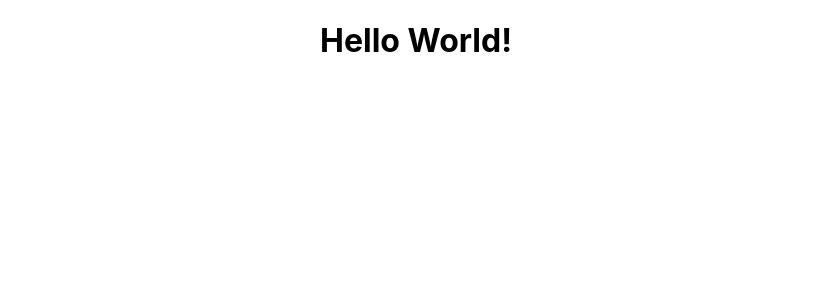
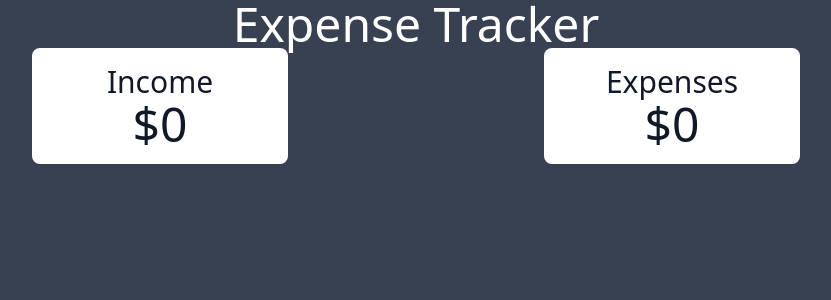
Before and after one commit to faisalsayed10/expense-organizer, a React (Create React App) app: page / in a window 1280 px wide. Shown: the top 300 px of the page, without its empty margins (224-1055 px from the left). Built offline with nearby package versions, Linux system fonts and the light colour scheme.

Commit message:
added display blocks

```diff
--- a/package.json
+++ b/package.json
@@ -8,7 +8,8 @@
     "@testing-library/user-event": "^7.1.2",
     "react": "^16.13.1",
     "react-dom": "^16.13.1",
-    "react-scripts": "3.4.3"
+    "react-scripts": "3.4.3",
+    "tailwindcss": "^1.7.6"
   },
   "scripts": {
     "start": "react-scripts start",
--- a/public/index.html
+++ b/public/index.html
@@ -15,6 +15,11 @@
       user's mobile device or desktop. See https://developers.google.com/web/fundamentals/web-app-manifest/
     -->
     <link rel="manifest" href="%PUBLIC_URL%/manifest.json" />
+    <link
+      href="https://fonts.googleapis.com/css2?family=Merriweather+Sans:ital,wght@0,300;0,400;0,500;0,600;0,700;0,800;1,300;1,400;1,500;1,600;1,700;1,800&display=swap"
+      rel="stylesheet"
+    />
+    <link href="https://unpkg.com/tailwindcss@^1.0/dist/tailwind.min.css" rel="stylesheet">
     <!--
       Notice the use of %PUBLIC_URL% in the tags above.
       It will be replaced with the URL of the `public` folder during the build.
@@ -24,9 +29,9 @@
       work correctly both with client-side routing and a non-root public URL.
       Learn how to configure a non-root public URL by running `npm run build`.
     -->
-    <title>React App</title>
+    <title>Expense Organizer</title>
   </head>
-  <body>
+  <body class="m-0 p-0 bg-gray-700 text-white font-sans">
     <noscript>You need to enable JavaScript to run this app.</noscript>
     <div id="root"></div>
     <!--
--- a/src/App.css
+++ /dev/null
@@ -1,38 +0,0 @@
-.App {
-  text-align: center;
-}
-
-.App-logo {
-  height: 40vmin;
-  pointer-events: none;
-}
-
-@media (prefers-reduced-motion: no-preference) {
-  .App-logo {
-    animation: App-logo-spin infinite 20s linear;
-  }
-}
-
-.App-header {
-  background-color: #282c34;
-  min-height: 100vh;
-  display: flex;
-  flex-direction: column;
-  align-items: center;
-  justify-content: center;
-  font-size: calc(10px + 2vmin);
-  color: white;
-}
-
-.App-link {
-  color: #61dafb;
-}
-
-@keyframes App-logo-spin {
-  from {
-    transform: rotate(0deg);
-  }
-  to {
-    transform: rotate(360deg);
-  }
-}
--- a/src/App.js
+++ b/src/App.js
@@ -1,10 +1,16 @@
-import React from 'react';
-import './App.css';
+import React, { useState } from "react";
+import Blocks from "./Blocks";
 
 function App() {
+  const [income, setIncome] = useState([0]);
+  const [expense, setExpense] = useState([0])
+
   return (
-    <div className="App">
-      <h1>Hello World!</h1>
+    <div className="text-center">
+      <header>
+        <h1 className="text-5xl">Expense Tracker</h1>
+      </header>
+      <Blocks income={income} expense={expense} />
     </div>
   );
 }
--- /dev/null
+++ b/src/Blocks.js
@@ -0,0 +1,18 @@
+import React from "react";
+
+function Blocks({ income, expense }) {
+  return (
+    <div className="flex justify-evenly">
+      <div className="rounded-lg bg-white p-4">
+        <h1 className="text-gray-900 text-3xl w-56">Income</h1>
+        <h1 className="text-gray-900 text-5xl w-56">${income}</h1>
+      </div>
+      <div className="rounded-lg bg-white p-4">
+        <h1 className="text-gray-900 text-3xl w-56">Expenses</h1>
+        <h1 className="text-gray-900 text-5xl w-56">${expense}</h1>
+      </div>
+    </div>
+  );
+}
+
+export default Blocks;
--- a/src/index.css
+++ /dev/null
@@ -1,13 +0,0 @@
-body {
-  margin: 0;
-  font-family: -apple-system, BlinkMacSystemFont, 'Segoe UI', 'Roboto', 'Oxygen',
-    'Ubuntu', 'Cantarell', 'Fira Sans', 'Droid Sans', 'Helvetica Neue',
-    sans-serif;
-  -webkit-font-smoothing: antialiased;
-  -moz-osx-font-smoothing: grayscale;
-}
-
-code {
-  font-family: source-code-pro, Menlo, Monaco, Consolas, 'Courier New',
-    monospace;
-}
--- a/src/index.js
+++ b/src/index.js
@@ -1,6 +1,5 @@
 import React from 'react';
 import ReactDOM from 'react-dom';
-import './index.css';
 import App from './App';
 
 ReactDOM.render(
--- /dev/null
+++ b/tailwind.config.js
@@ -0,0 +1,7 @@
+module.exports = {
+  theme: {
+    extend: {},
+  },
+  variants: {},
+  plugins: [],
+};
```
Also changed, not shown: src/AddInputs.js (added, +13 -0 lines), 1 other file (tests, documents, lock files or other folders).
